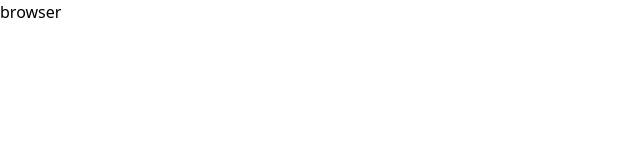
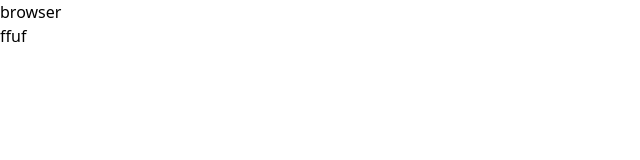
Before and after one commit to jkpatil123/Netfilx, a React (Create React App) app in the folder netfilx/: page /browse in a window 1280 px wide. Shown: the top 160 px of the page, without its empty margins (0-640 px from the left). Built offline with nearby package versions, Linux system fonts and the light colour scheme.

Commit message:
Update Browse.js

```diff
--- a/netfilx/src/components/Browse.js
+++ b/netfilx/src/components/Browse.js
@@ -6,6 +6,7 @@ const Browse = () => {
      <div>
       browser
 
+    <div>ffuf</div>
 
     </div>
 
```
